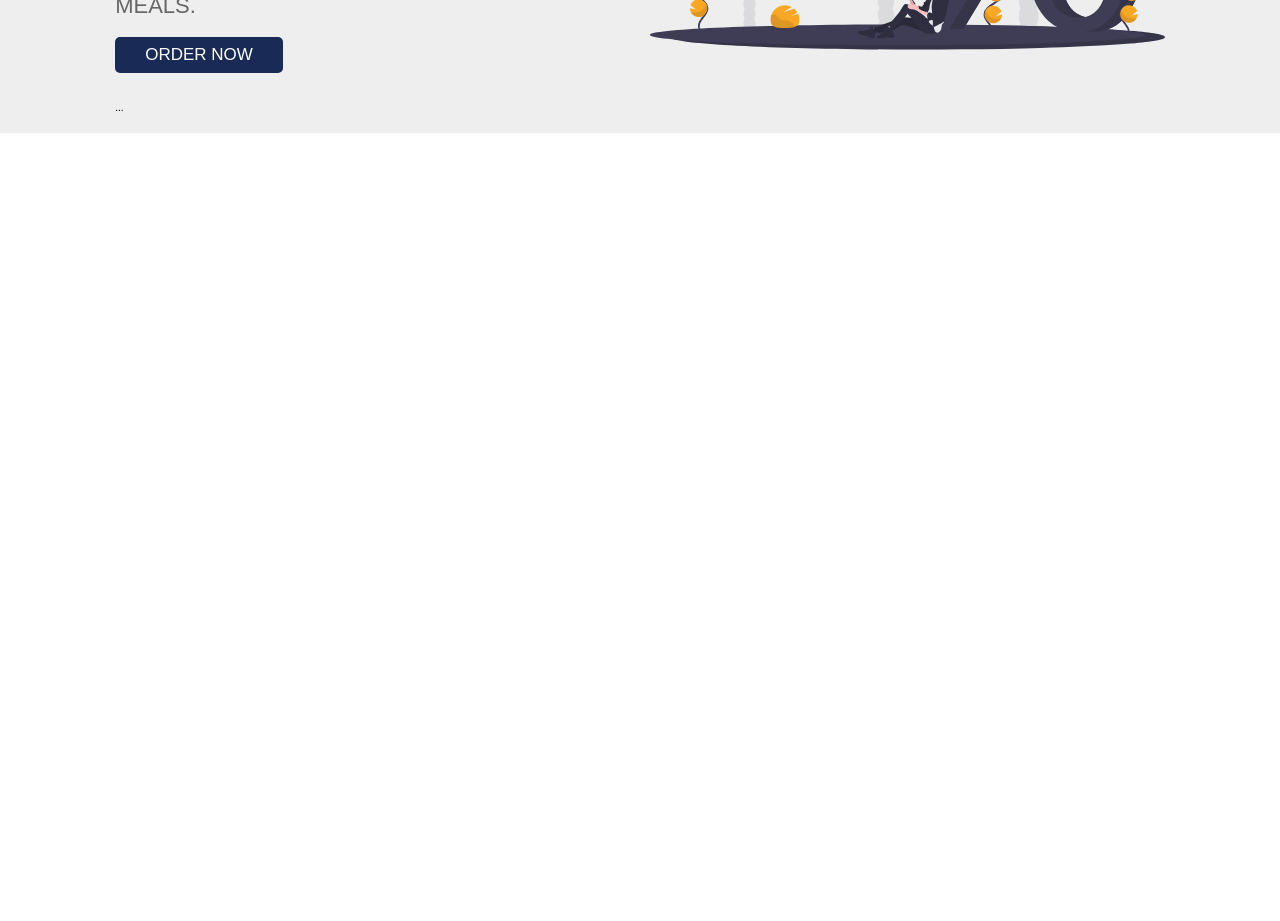
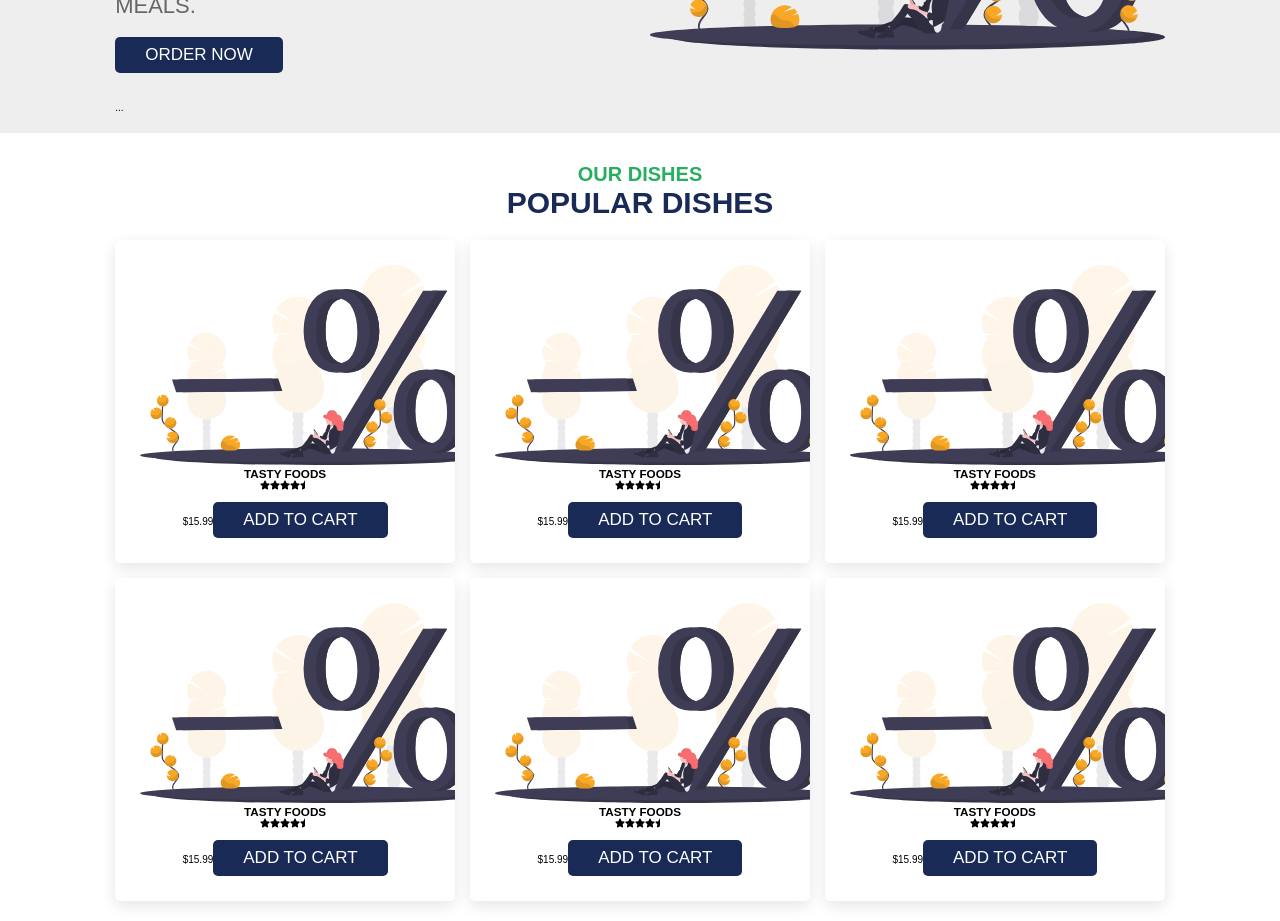
Before and after one commit to MiltonBlack/React-Food-Delivery, a React (Create React App) app: page / in a window 1280 px wide. Shown: the part 400-1321 px from the top of the page. Before the commit the page ends 800 px from the top, so only its background shows below. Built offline with nearby package versions, Linux system fonts and the light colour scheme.

Commit message:
added dishes

```diff
--- a/src/App.js
+++ b/src/App.js
@@ -1,12 +1,14 @@
 import './App.css';
 import Navbar from './components/Navbar/Navbar';
 import Home from './components/Home/Home';
+import Dishes from './components/Dishes/Dishes';
 
 function App() {
   return (
     <div className="App">
       <Navbar/>
       <Home/>
+      <Dishes/>
     </div>
   );
 }
--- /dev/null
+++ b/src/components/Dishes/Dishes.css
@@ -0,0 +1,67 @@
+.sub-heading {
+    text-align: center;
+    color:var(--green);
+    font-size: 2rem;
+    padding-top: 1rem;
+}
+
+.heading {
+    text-align: center;
+    color:var(--black);
+    font-size: 3rem;
+    padding-bottom: 2rem;
+    text-transform: uppercase;
+}
+
+.dishes .box-container {
+    display: grid;
+    grid-template-columns: repeat(auto-fit, minmax(28rem, 1fr));
+    gap: 1.5rem;
+}
+
+.dishes .box-container .box {
+    padding: 2.5rem;
+    background: #fff;
+    border-radius: .5rem;
+    /* border: 1rem solid rgba(0, 0, 0, .2); */
+    box-shadow: var(--box-shadow);
+    position: relative;
+    overflow: hidden;
+    text-align: center;
+}
+
+.dishes .box-container .box .heart,
+.dishes .box-container .box .eye {
+    position: absolute;
+    top: 1.5rem;
+    background: #eee;
+    border-radius: 50%;
+    height: 5rem;
+    width: 5rem;
+    line-height: 5rem;
+    font-size: 2rem;
+    color: var(--black);
+    padding: 1rem;
+}
+
+.dishes .box-container .box .heart {
+    right: -15rem;
+}
+
+.dishes .box-container .box .eye {
+    left: -15rem;
+}
+
+.dishes .box-container .box .heart:hover,
+.dishes .box-container .box .eye:hover {
+    background: var(--green);
+    color: #fff;
+}
+
+.dishes .box-container .box:hover .heart {
+    right:1.5rem;
+}
+
+.dishes .box-container .box:hover .eye {
+    left:1.5rem;
+}
--- /dev/null
+++ b/src/components/Dishes/Dishes.js
@@ -0,0 +1,107 @@
+import React from 'react'
+import {FaStar, FaStarHalf, FaEye} from 'react-icons/fa'
+import {GiHeartDrop} from 'react-icons/gi'
+import './Dishes.css'
+
+const Dishes = () => {
+  return (
+    <section className='dishes' id='dishes'>
+        <h3 className='sub-heading'>Our Dishes</h3>
+        <h1 className='heading'>Popular Dishes</h1>
+        <div className='box-container'>
+            <div className='box'>
+                <a href='#' className=''><GiHeartDrop className='heart'/></a>
+                <a href='#' className=''><FaEye className='eye'/></a>
+                <img src='/img/discount.svg' alt='' height='200px'/>
+                <h3>tasty Foods</h3>
+                <div className='stars'>
+                    <FaStar/>
+                    <FaStar/>
+                    <FaStar/>
+                    <FaStar/>
+                    <FaStarHalf/>
+                </div>
+                <span>$15.99</span>
+                <a href='#' className='btn'>Add to Cart</a>
+            </div>
+            <div className='box'>
+                <a href='#' className=''><GiHeartDrop className='heart'/></a>
+                <a href='#' className=''><FaEye className='eye'/></a>
+                <img src='/img/discount.svg' alt='' height='200px'/>
+                <h3>tasty Foods</h3>
+                <div className='stars'>
+                    <FaStar/>
+                    <FaStar/>
+                    <FaStar/>
+                    <FaStar/>
+                    <FaStarHalf/>
+                </div>
+                <span>$15.99</span>
+                <a href='#' className='btn'>Add to Cart</a>
+            </div>
+            <div className='box'>
+                <a href='#' className=''><GiHeartDrop className='heart'/></a>
+                <a href='#' className=''><FaEye className='eye'/></a>
+                <img src='/img/discount.svg' alt='' height='200px'/>
+                <h3>tasty Foods</h3>
+                <div className='stars'>
+                    <FaStar/>
+                    <FaStar/>
+                    <FaStar/>
+                    <FaStar/>
+                    <FaStarHalf/>
+                </div>
+                <span>$15.99</span>
+                <a href='#' className='btn'>Add to Cart</a>
+            </div>
+            <div className='box'>
+                <a href='#' className=''><GiHeartDrop className='heart'/></a>
+                <a href='#' className=''><FaEye className='eye'/></a>
+                <img src='/img/discount.svg' alt='' height='200px'/>
+                <h3>tasty Foods</h3>
+                <div className='stars'>
+                    <FaStar/>
+                    <FaStar/>
+                    <FaStar/>
+                    <FaStar/>
+                    <FaStarHalf/>
+                </div>
+                <span>$15.99</span>
+                <a href='#' className='btn'>Add to Cart</a>
+            </div>
+            <div className='box'>
+                <a href='#' className=''><GiHeartDrop className='heart'/></a>
+                <a href='#' className=''><FaEye className='eye'/></a>
+                <img src='/img/discount.svg' alt='' height='200px'/>
+                <h3>tasty Foods</h3>
+                <div className='stars'>
+                    <FaStar/>
+                    <FaStar/>
+                    <FaStar/>
+                    <FaStar/>
+                    <FaStarHalf/>
+                </div>
+                <span>$15.99</span>
+                <a href='#' className='btn'>Add to Cart</a>
+            </div>
+            <div className='box'>
+                <a href='#' className=''><GiHeartDrop className='heart'/></a>
+                <a href='#' className=''><FaEye className='eye'/></a>
+                <img src='/img/discount.svg' alt='' height='200px'/>
+                <h3>tasty Foods</h3>
+                <div className='stars'>
+                    <FaStar/>
+                    <FaStar/>
+                    <FaStar/>
+                    <FaStar/>
+                    <FaStarHalf/>
+                </div>
+                <span>$15.99</span>
+                <a href='#' className='btn'>Add to Cart</a>
+            </div>
+        </div>
+    </section>
+  )
+}
+
+export default Dishes
--- a/src/components/Home/Home.js
+++ b/src/components/Home/Home.js
@@ -15,6 +15,7 @@ const Home = () => {
             spaceBetween={50}
             slidesPerView={1}
             // autoplay={(delay)=>delay(2500)}
+            loop={true}
             onChange={() => console.log('slide')}
             onSwiper={(swiper)=> console.log(swiper)}>
               <SwiperSlide className='slider'>
```
